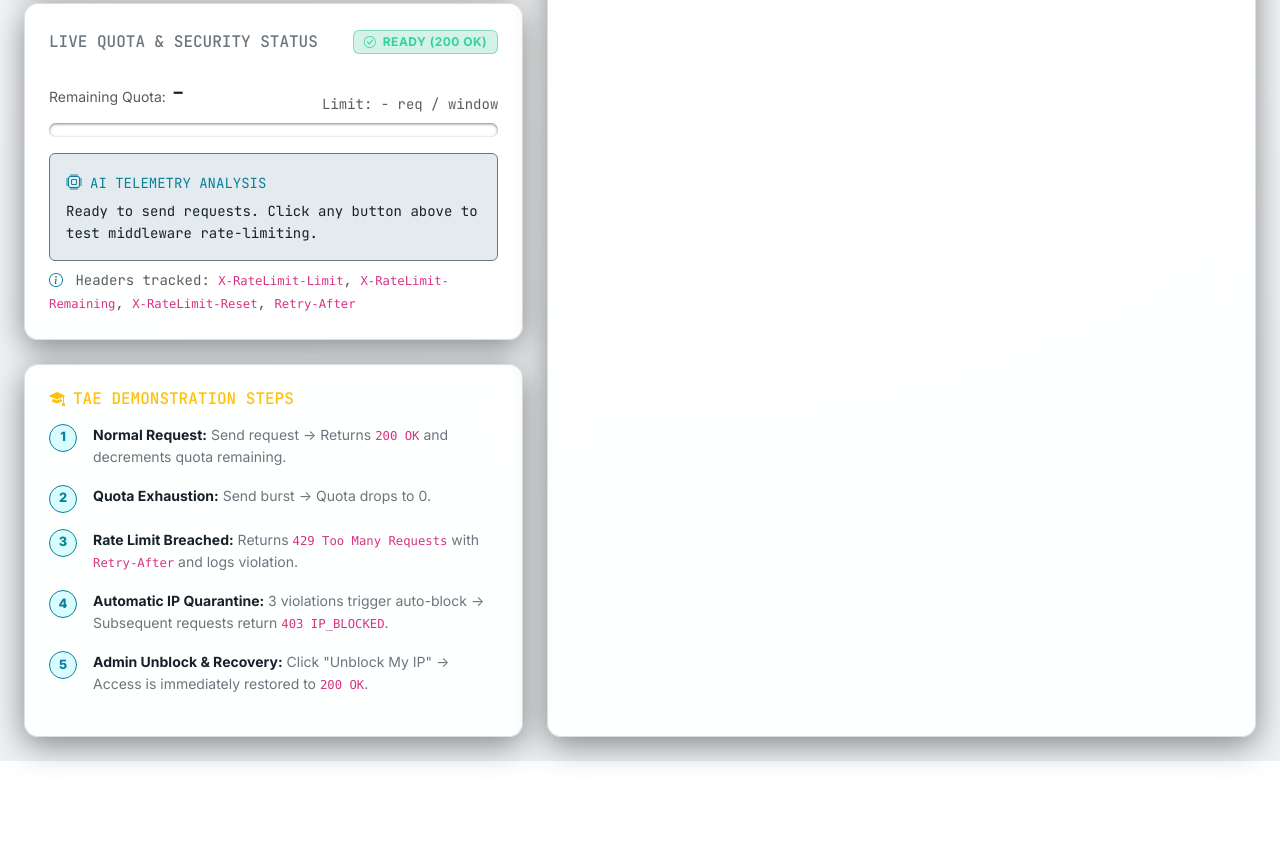
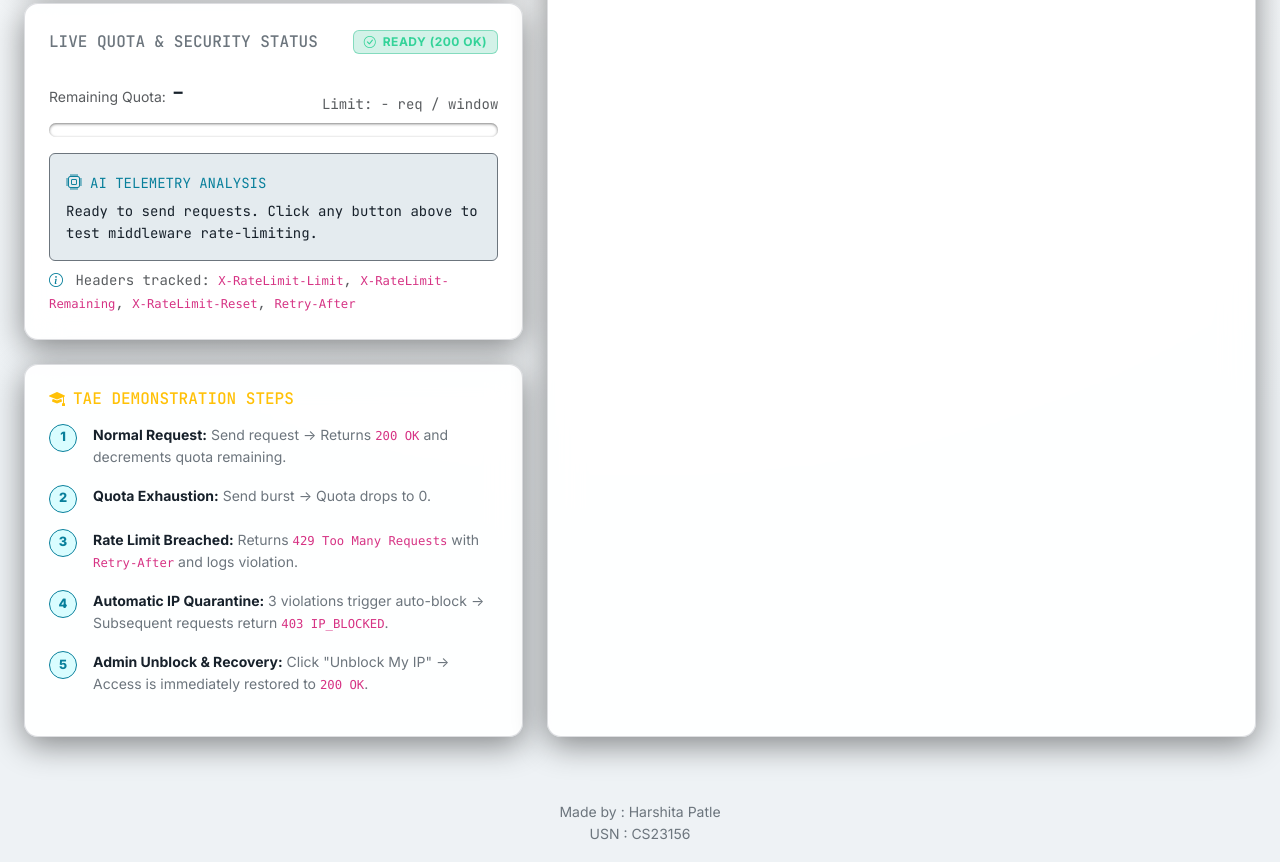
Before and after one commit to harshi2410/seqa, a website: page views/api-test.html in a window 1280 px wide. Shown: the part 613-1475 px from the top of the page. Before the commit the page ends 1374 px from the top, so only its background shows below. Drawn offline with nearby package versions, Linux system fonts and the light colour scheme; no server answers.

Commit message:
feat: add footer with author

```diff
--- a/views/api-test.html
+++ b/views/api-test.html
@@ -242,6 +242,11 @@
 
   </main>
 
+  <footer class="text-center py-3 mt-4 text-secondary small">
+    Made by : Harshita Patle<br>
+    USN : CS23156
+  </footer>
+
   <!-- Toast Notification Container -->
   <div class="position-fixed bottom-0 end-0 p-3" style="z-index: 11000" id="toastContainer"></div>
 
```
Also changed, not shown: views/dashboard.html (+5 -0 lines), views/settings.html (+5 -0 lines).
